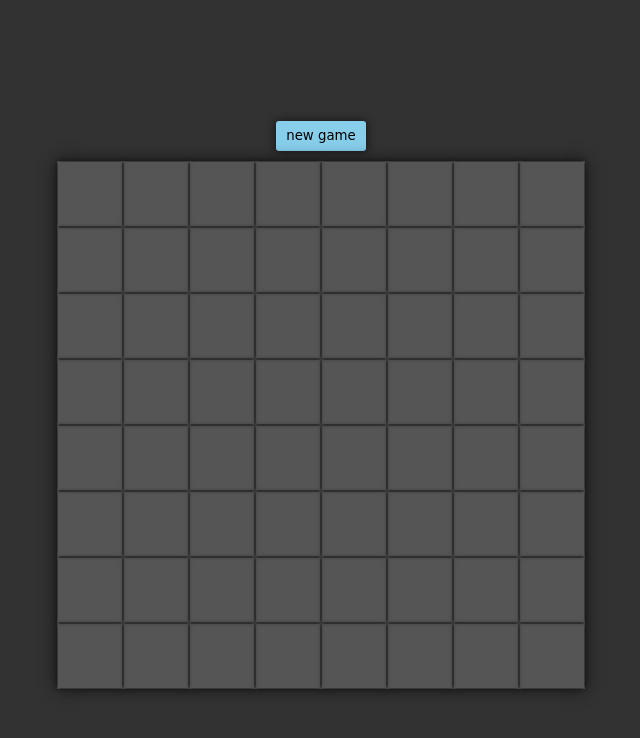
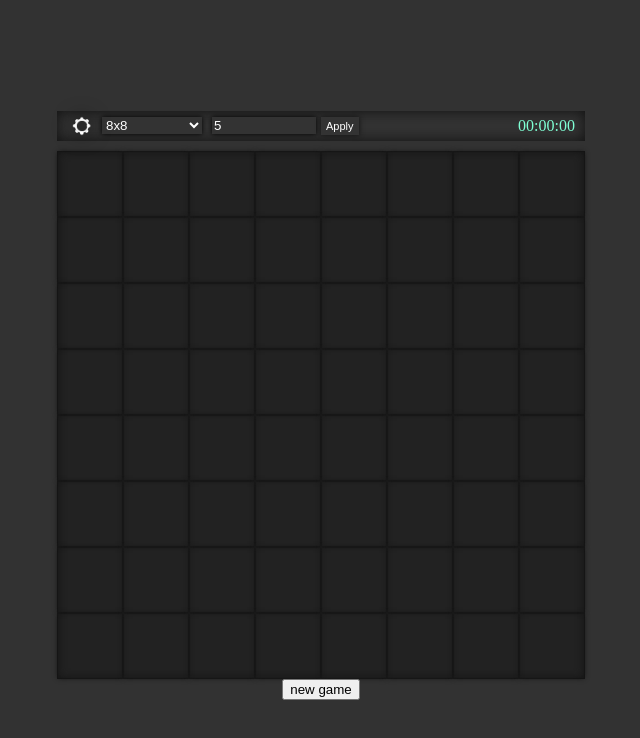
Before and after one commit to altairson/New-folder, a plain HTML site: page index.html in a window 1280 px wide. Both pictures are taken after a click on the button "new game". Shown: the whole page, without its empty margins (319-959 px from the left). Drawn offline with nearby package versions, Linux system fonts and the light colour scheme.

Commit message:
added grid and bomb count options

```diff
--- a/index.html
+++ b/index.html
@@ -11,10 +11,28 @@
 </head>
 <body>
 
-<div class="options"><button id="newGame">new game</button></div>
-<div class="content">
+<header>
+    <div class="inner">
+        <img src="./media/icons/settings.png" alt="settings">
+        <div class="settings">
+            <select name="grid" id="grid">
+                <option value="2">2x2</option>
+                <option value="4">4x4</option>
+                <option selected value="8">8x8</option>
+                <option value="16">16x16</option>
+                <option value="32">32x32</option>
+                <!-- <option value="64">64x64</option> -->
+            </select>
+            <input type="number" id="mines" placeholder="mines" value="5">
+            <button id="apply">Apply</button>
+        </div>
+        <div class="timer">00:00:00</div>
+    </div>
+</header>
+<div class="content grid-8"></div>
+<div class="buttons">
+    <button id="newGame">new game</button>
 </div>
-
 
 
 
--- a/script.js
+++ b/script.js
@@ -1,37 +1,58 @@
 $(document).ready(function() {
 
+    var list = [];
+    var Mines = [];
+    var minesCount = 5;
+    var dimensions = 8;
+
+
+
     let fillBase = () => {
+        dimensions = $("#grid").val();
         $('.content').html('');
-        for(let i = 1; i <= 64; i++) {
+        for(let i = 1; i <= dimensions * dimensions; i++) {
             $('.content').append(`<div class="box hidden"></div>`);
         }
     }
 
-    var list = [];
-    var Numbers = [];
+
+    $('#apply').click(() => {
+        if($('.content')[0].classList.length > 1) {
+            $('.content')[0].classList.remove($('.content')[0].classList[1]);
+        }
+        $('.content').addClass(`grid-${$('#grid').val()}`);
+        $("#newGame").click();
+    })
+
+
     function newGame() {
-        Numbers = [];
-        let minesCount = 5;
+        Mines = [];
+        minesCount = $("#mines").val();
+        dimensions = $("#grid").val();
+
+        if(minesCount > ((dimensions * dimensions) / 2)) {
+            alert('too many mines!');
+            return;
+        }
+
+
         while(minesCount > 0) {
-            let randomNumber = Math.floor(Math.random() * 64) + 1;
-            if(!Numbers.includes(randomNumber)) {
-                Numbers.push(randomNumber);
+            let randomNumber = Math.floor(Math.random() * (dimensions * dimensions)) + 1;
+            if(!Mines.includes(randomNumber)) {
+                Mines.push(randomNumber);
                 minesCount--;
             }
         }
 
-        for(let i = 0; i < 8; i++)
+        for(let i = 0; i < dimensions; i++)
         {
             let innerArr = [];
-            for(let j = 0; j < 8; j++)
+            for(let j = 0; j < dimensions; j++)
             {
-                innerArr[j] = Numbers.includes(i * 8 + j + 1) ? 1 : 0;
+                innerArr[j] = Mines.includes(i * dimensions + j + 1) ? 1 : 0;
             }
             list[i] = innerArr;
         }
-        console.log("bombs: " + Numbers);
-
-        console.log("2D array: " + list);
 
         fillBase();
     }
@@ -47,9 +68,9 @@ $(document).ready(function() {
 
     function revealAll() {
         let boxes = $('.box');
-        for (var i = 0; i < Numbers.length; i++) {
-            boxes[Numbers[i] - 1].classList.remove('hidden')
-            boxes[Numbers[i] - 1].classList.add('bomb')
+        for (var i = 0; i < Mines.length; i++) {
+            boxes[Mines[i] - 1].classList.remove('hidden')
+            boxes[Mines[i] - 1].classList.add('bomb')
         }
     }
 
@@ -59,14 +80,14 @@ $(document).ready(function() {
         let y;
 
         // define cordinates of element in array representing clicked box
-        if (index.toString().length < 8) {
-            x = parseInt(index / 8);
-            y = index % 8;
+        if (index.toString().length < dimensions) {
+            x = parseInt(index / dimensions);
+            y = index % dimensions;
             console.log(index + " - x: " + x + " y: " + y);
         }
         else {
             x = 0;
-            y = index % 8;
+            y = index % dimensions;
             console.log(index + " - x: " + x + " y: " + y);
         }
 
@@ -85,28 +106,19 @@ $(document).ready(function() {
         let n = 0;
         for(let i = x - 1; i <= x + 1; i++) {
             for(let j = y - 1; j <= y + 1; j++) {
-                if(i >= 0 && i <= 7 && j >= 0 && j <= 7) {
+                if(i >= 0 && i < dimensions && j >= 0 && j < dimensions) {
                     if(list[i][j] == 1) {
                         n++;
                     }
                 }
-
             }
         }
         $(this).addClass('box-' + n);
         this.innerHTML = n > 0 ? n : "";
 
-        if ($(".hidden").length == 5) {
+        if ($(".hidden").length == minesCount) {
             alert("you won!");
         }
     });
-
-
-
-
-
-    $(".content").on("click", ".green", function() {
-        this.classList.remove('hidden');
-    });
-
+    newGame();
 })
--- a/style.css
+++ b/style.css
@@ -12,12 +12,141 @@ body {
 }
 
 .content {
-    width: calc(64vh + 16px);
-    height: calc(64vh + 16px);
-    background-color: #555;
+    background-color: #222;
     display: flex;
     flex-wrap: wrap;
-    box-shadow: 0px 0px 15px #111;
+    box-shadow: inset 0px 0px 10px #111;
+}
+
+header {
+    display: flex;
+    flex-direction: row;
+    justify-content: center;
+    align-items: center;
+    width: 100%;
+    padding: 10px;
+}
+
+.inner {
+    display: flex;
+    flex-direction: row;
+    align-items: center;
+    justify-content: space-between;
+    width: calc(64vh + 16px);
+    padding: 0px 10px;
+    box-sizing: border-box;
+    background-color: #333;
+    box-shadow: inset 0px 0px 14px #111;
+}
+
+.inner .settings {
+    display: flex;
+    flex-direction: row;
+    width: 100%;
+    align-items: center;
+    justify-content: flex-start;
+    align-content: center;
+}
+
+select, input {border: none;margin: 0px 5px;width: 100px;background-color: #333;box-shadow: 0px 0px 5px black;color: white;}
+
+.settings button {
+    height: 18px;
+    padding: 0px 5px;
+    margin: 0;
+    font-size: 11px;
+    text-align: center;
+    color: white;
+    border: none;
+    background-color: #333;
+    box-shadow: 0px 0px 5px 0px #111;
+    cursor: pointer;
+}
+
+.timer {
+    color: aquamarine;
+}
+
+.settings button:hover {
+    box-shadow: 0px 0px 10px 0px #111;
+}
+
+select::before {
+    background-color: red !important;
+    color: purple !important;
+    border-color: red !important;
+    border: 1px solid red;
+}
+
+select::after {
+    color: blue !important;
+    background-color: green !important;
+    border-color: red !important;
+    border: 1px solid red;
+}
+
+.grid-2 {
+    width: calc(16vh + 4px) !important;
+    height: calc(16vh + 4px) !important;
+}
+
+.grid-2 .box {
+    width: 8vh;
+    height: 8vh;
+}
+
+.grid-4 {
+    width: calc(32vh + 8px) !important;
+    height: calc(32vh + 8px) !important;
+}
+.grid-4 .box {
+    width: 8vh;
+    height: 8vh;
+}
+
+
+.grid-8 {
+    width: calc(64vh + 16px) !important;
+    height: calc(64vh + 16px) !important;
+}
+.grid-8 .box {
+    width: 8vh;
+    height: 8vh;
+}
+
+.grid-16 {
+    width: calc(64vh + 32px) !important;
+    height: calc(64vh + 32px) !important;
+}
+.grid-16 .box {
+    width: 4vh;
+    height: 4vh;
+}
+
+.grid-32 {
+    width: calc(64vh + 64px) !important;
+    height: calc(64vh + 64px) !important;
+}
+.grid-32 .box {
+    width: 2vh;
+    height: 2vh;
+}
+
+/* .grid-64 {
+    width: calc(64vh + 128px) !important;
+    height: calc(64vh + 128px) !important;
+}
+.grid-64 .box {
+    width: 1vh;
+    height: 1vh;
+    font-size: 10px;
+} */
+
+.inner img {
+    width: 20px;
+    margin: 5px;
+    filter: invert(1) drop-shadow(0px 0px 10px black);
+    cursor: pointer;
 }
 
 .options {display: flex;align-items: center;justify-content: center;flex-direction: row;padding: 10px;}
@@ -35,17 +164,15 @@ body {
 }
 
 .box {
-    width: 8vh;
-    height: 8vh;
     display: flex;
     align-items: center;
     justify-content: center;
     margin: 1px;
-    box-shadow: 0px 0px 4px 0px #111;
+    box-shadow: 0px 0px 5px 0px #111;
 }
 
 .box:hover {
-    box-shadow: 0px 0px 10px #111;
+    box-shadow: 0px 0px 15px black;
     cursor: pointer;
 }
 
```
Also changed, not shown: media/icons/settings.png (added).
